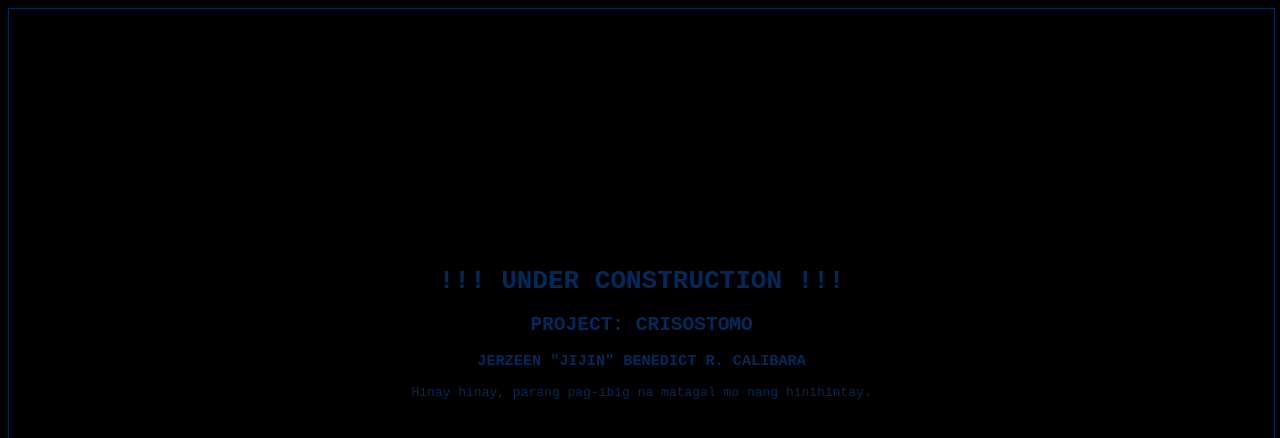
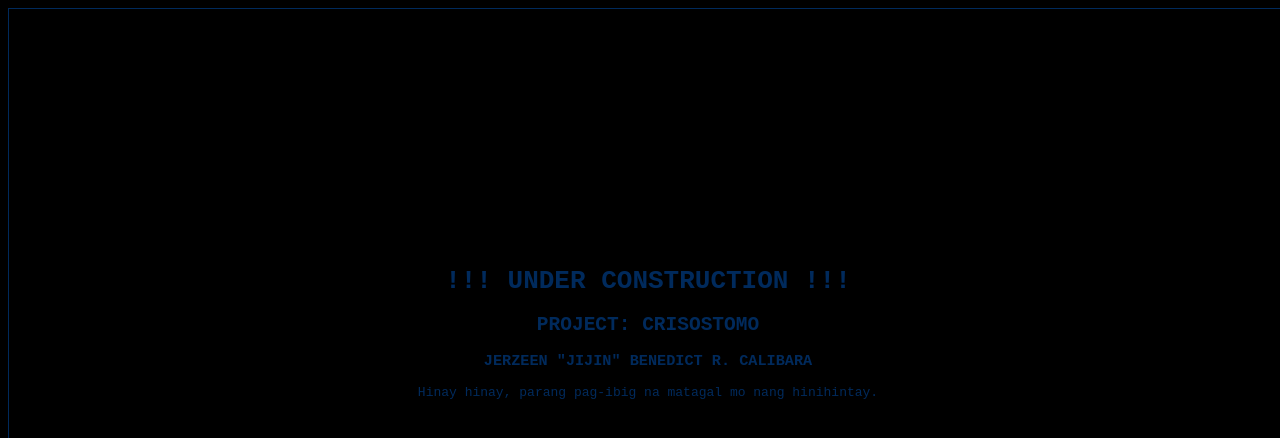
Before and after one commit to AzulEscorto27/PersonalPortfolio, a plain HTML site: page index.html in a window 1280 px wide. Shown: the top 438 px of the page. Drawn offline with Linux system fonts and the light colour scheme.

Commit message:
index.html

```diff
--- a/index.html
+++ b/index.html
@@ -5,7 +5,7 @@
     <meta name="viewport" content="width=device-width, initial-scale=1.0">
     <title>Document</title>
     <style>
-        body{ font-family: monospace; text-align: center; background-color: black; border: 1px solid #002a5c; color: #002a5c; height: 98vh; width: 99vw; box-sizing: border-box; overflow: hidden; padding: 30vh;}
+        body{ font-family: monospace; text-align: center; background-color: black; border: 1px solid #002a5c; color: #002a5c; height: 100vh; width: 100vw; box-sizing: border-box; overflow: hidden; padding: 30vh;}
     </style>
 </head>
 <body>
```
